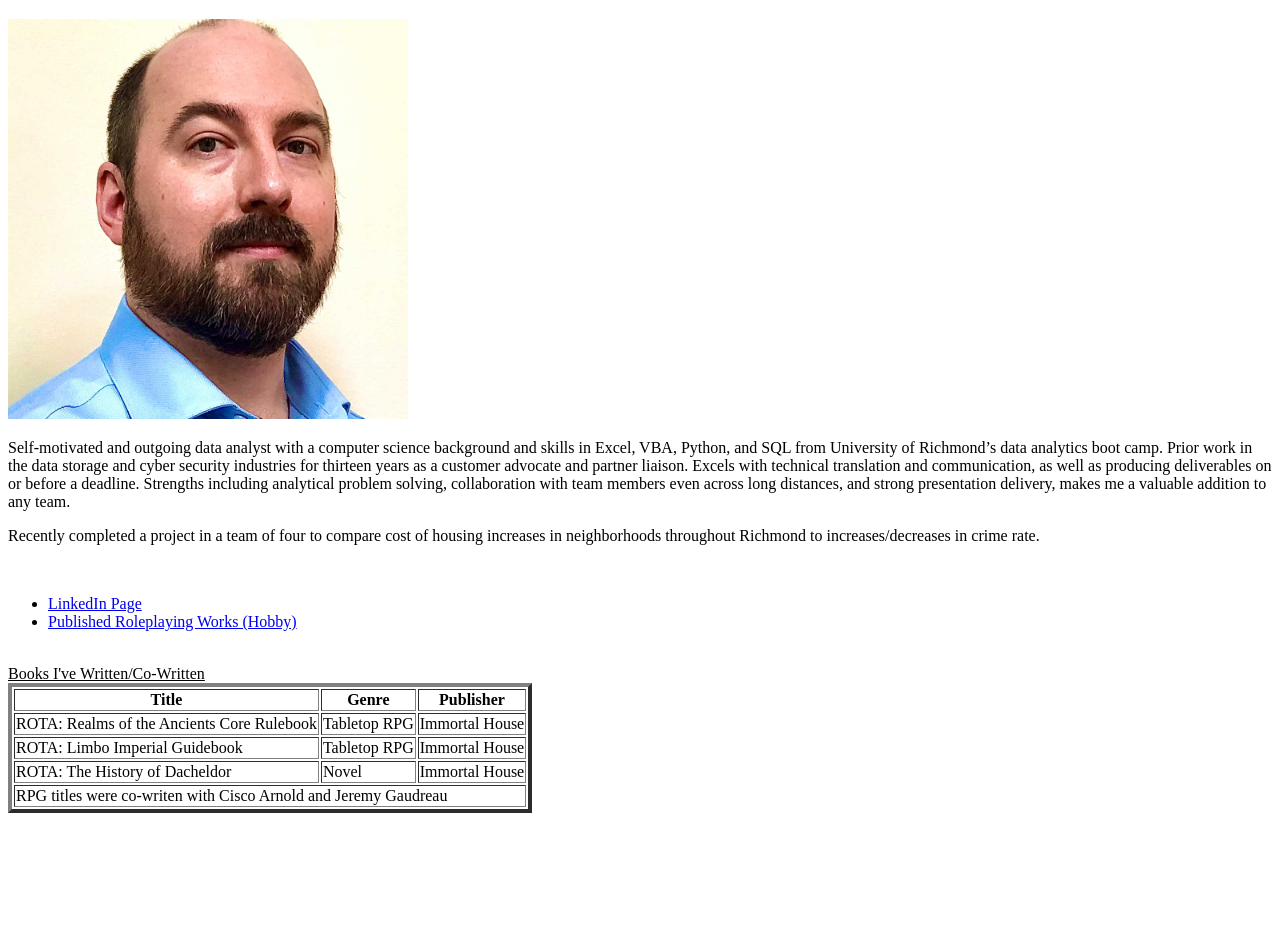
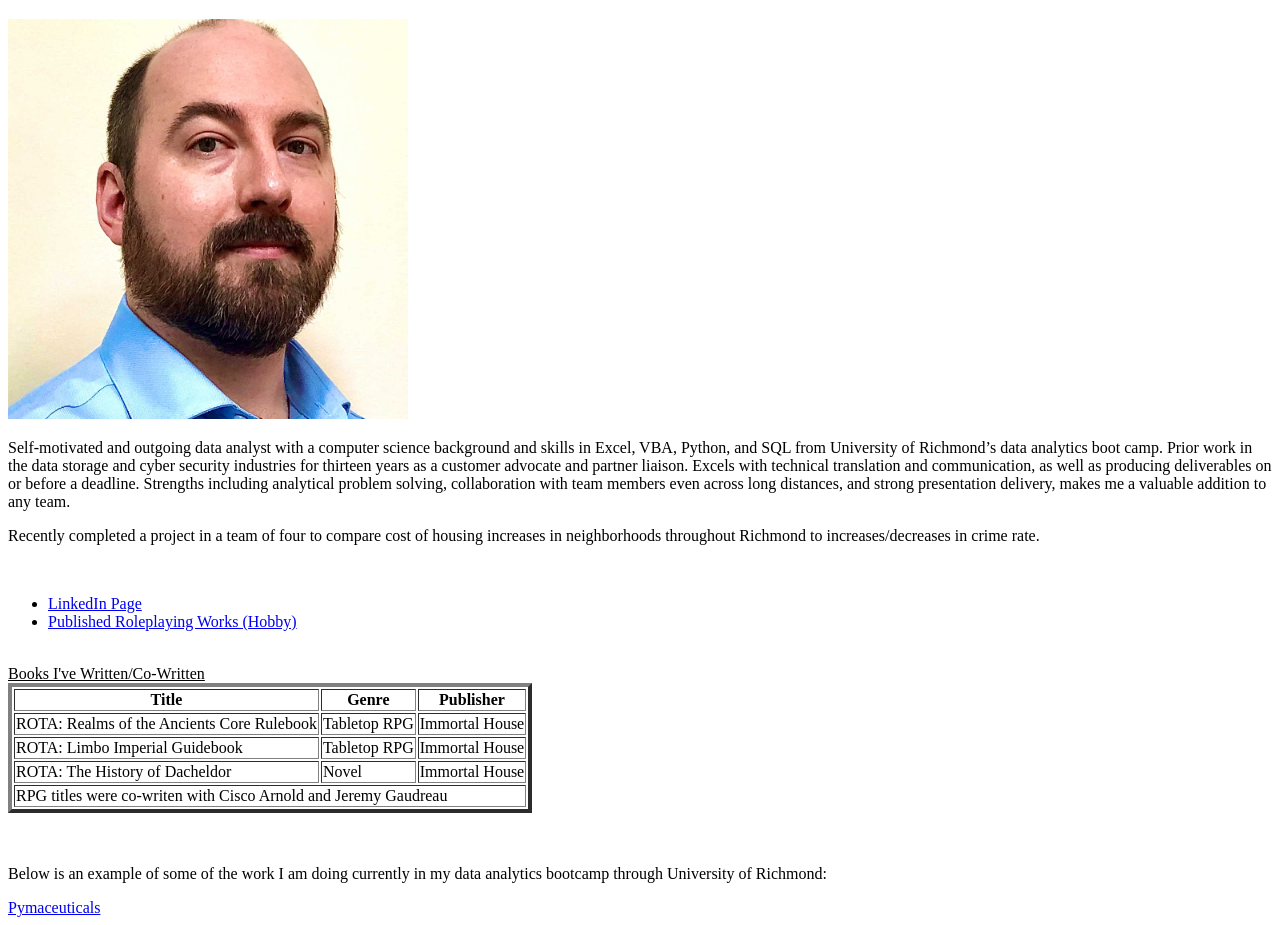
Before and after one commit to josephmarch/josephmarch.github.io, a plain HTML site: page index.html in a window 1280 px wide. Shown: the part 61-986 px from the top of the page. Before the commit the page ends 882 px from the top, so only its background shows below. Drawn offline with Linux system fonts and the light colour scheme.

Commit message:
Added link to Pymaceuticals project.

```diff
--- a/index.html
+++ b/index.html
@@ -48,6 +48,9 @@
       </tr>
     </tfoot>
   </table>
+  <br><br>
+  <p>Below is an example of some of the work I am doing currently in my data analytics bootcamp through University of Richmond:</p>
+  <a href="https://josephmarch.github.io/Pymaceuticals/" target="_blank">Pymaceuticals</a>
 </body>
 
 </html>
```
